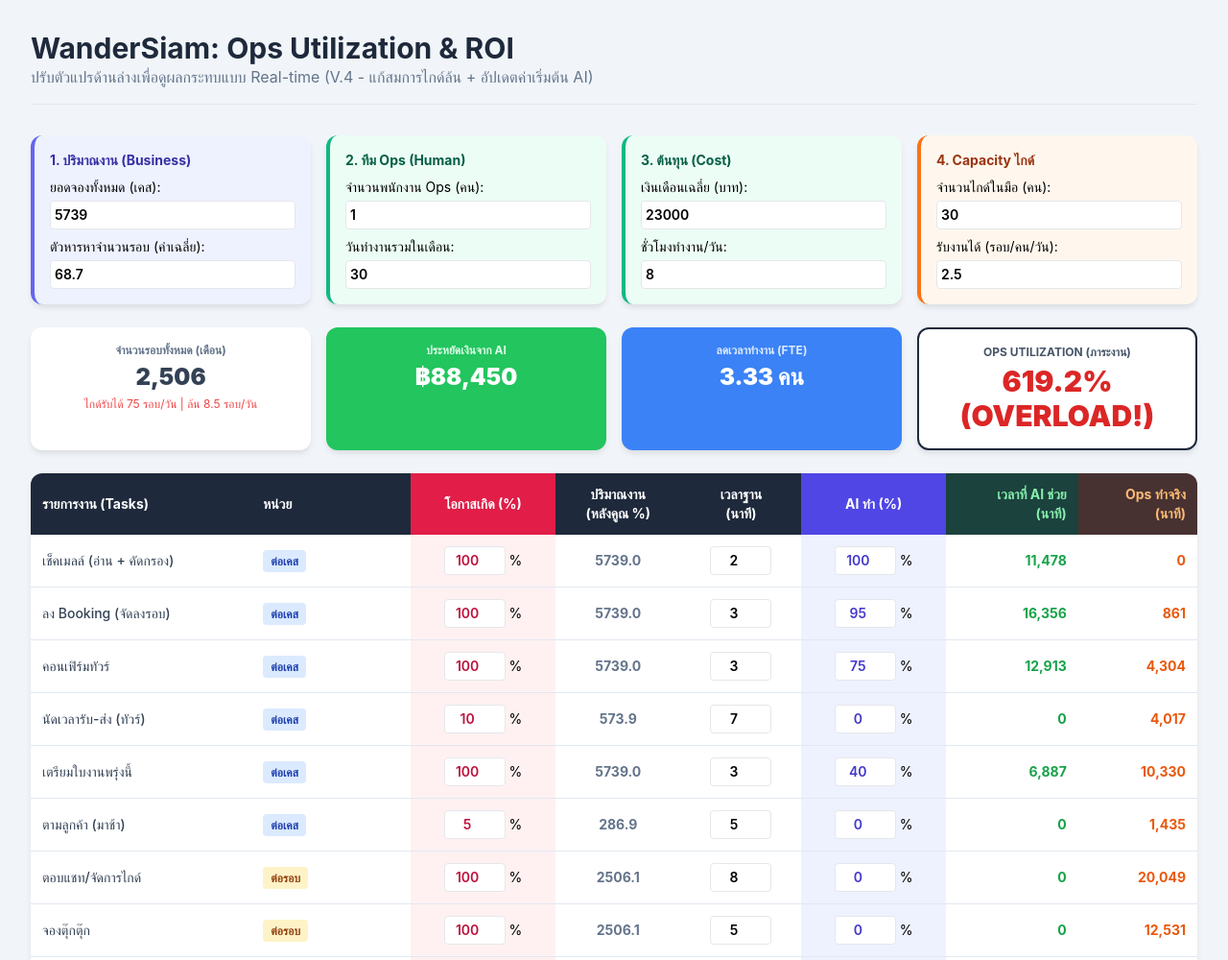
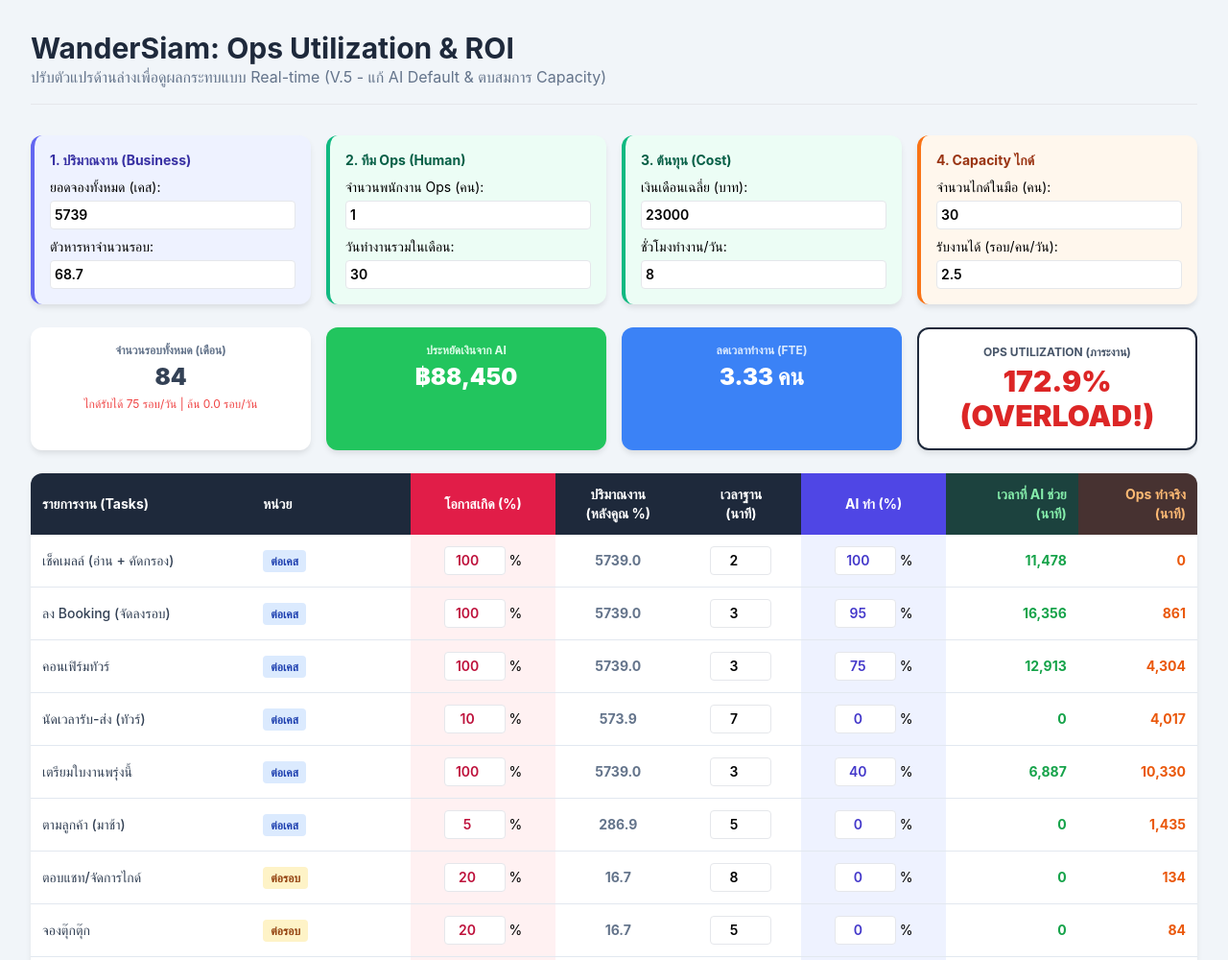
Before and after one commit to PHUCKAPON22/OpsReport, a plain HTML site: page index.html in a window 1280 px wide. Shown: the top 1000 px of the page at 96% size. Drawn offline with nearby package versions, Linux system fonts and the light colour scheme.

Commit message:
Update index.html

```diff
--- a/index.html
+++ b/index.html
@@ -20,7 +20,7 @@
     <div class="max-w-7xl mx-auto">
         <header class="mb-8 border-b pb-4">
             <h1 class="text-3xl font-bold text-slate-800">WanderSiam: Ops Utilization & ROI</h1>
-            <p class="text-slate-500">ปรับตัวแปรด้านล่างเพื่อดูผลกระทบแบบ Real-time (V.4 - แก้สมการไกด์ล้น + อัปเดตค่าเริ่มต้น AI)</p>
+            <p class="text-slate-500">ปรับตัวแปรด้านล่างเพื่อดูผลกระทบแบบ Real-time (V.5 - แก้ AI Default & ตบสมการ Capacity)</p>
         </header>
 
         <div class="grid grid-cols-1 md:grid-cols-4 gap-4 mb-6">
@@ -29,7 +29,7 @@
                 <div class="mt-2 text-sm">
                     <label>ยอดจองทั้งหมด (เคส):</label>
                     <input type="number" id="v_bookings" value="5739" class="w-full mt-1 border rounded p-1 mb-2" oninput="calculateAll()">
-                    <label>ตัวหารหาจำนวนรอบ (ค่าเฉลี่ย):</label>
+                    <label>ตัวหารหาจำนวนรอบ:</label>
                     <input type="number" id="v_bookingPerRound" value="68.7" class="w-full mt-1 border rounded p-1" oninput="calculateAll()">
                 </div>
             </div>
@@ -106,7 +106,7 @@
     </div>
 
     <script>
-        // Master Task List
+        // Master Task List (ปรับ AI Default เป๊ะตามสั่งทุกตัว)
         const tasks = [
             { name: "เช็คเมลล์ (อ่าน + คัดกรอง)", unitType: "case", occurrence: 100, baseTime: 2, aiPercent: 100 },
             { name: "ลง Booking (จัดลงรอบ)", unitType: "case", occurrence: 100, baseTime: 3, aiPercent: 95 },
@@ -114,8 +114,8 @@
             { name: "นัดเวลารับ-ส่ง (ทัวร์)", unitType: "case", occurrence: 10, baseTime: 7, aiPercent: 0 },
             { name: "เตรียมใบงานพรุ่งนี้", unitType: "case", occurrence: 100, baseTime: 3, aiPercent: 40 },
             { name: "ตามลูกค้า (มาช้า)", unitType: "case", occurrence: 5, baseTime: 5, aiPercent: 0 },
-            { name: "ตอบแชท/จัดการไกด์", unitType: "round", occurrence: 100, baseTime: 8, aiPercent: 0 },
-            { name: "จองตุ๊กตุ๊ก", unitType: "round", occurrence: 100, baseTime: 5, aiPercent: 0 },
+            { name: "ตอบแชท/จัดการไกด์", unitType: "round", occurrence: 20, baseTime: 8, aiPercent: 0 },
+            { name: "จองตุ๊กตุ๊ก", unitType: "round", occurrence: 20, baseTime: 5, aiPercent: 0 },
             { name: "ตอบเมลล์ยาว/เสนอราคา", unitType: "case", occurrence: 4, baseTime: 5, aiPercent: 0 },
             { name: "โทรหาลูกค้า (แก้ปัญหา)", unitType: "case", occurrence: 5, baseTime: 4, aiPercent: 0 },
             { name: "จัดทีมรถ (จับคู่รถ-คน)", unitType: "round", occurrence: 100, baseTime: 10, aiPercent: 0 },
@@ -144,15 +144,15 @@
             const guides = parseFloat(document.getElementById('v_guides').value) || 0;
             const guideCap = parseFloat(document.getElementById('v_guideCap').value) || 0;
 
-            // 2. Global Calculations (Corrected Logic)
+            // 2. Global Calculations (ตบสมการ Dimensions ใหม่ให้ถูก)
             const hourlyRate = salary / (26 * workHours);
 
-            const dailyRounds = bookings / bookingPerRound; // รอบต่อวัน (เช่น 5739 / 68.7 = 83.5)
-            const totalRounds = dailyRounds * totalDays;    // รอบทั้งเดือน (เช่น 83.5 * 30 = 2505)
+            const totalRounds = bookings / bookingPerRound;
+            const dailyRounds = totalRounds / totalDays; // ทำให้เป็นรายวันก่อนเทียบ Capacity
 
-            const maxCapacityPerDay = guides * guideCap;    // รับได้สูงสุดต่อวัน (เช่น 30 * 2.5 = 75)
-            const overflowPerDay = Math.max(0, dailyRounds - maxCapacityPerDay); // ส่วนที่ล้นต่อวัน
-            const totalOverflows = overflowPerDay * totalDays; // ส่วนที่ล้นรวมทั้งเดือน
+            const maxCapacityPerDay = guides * guideCap;
+            const overflowPerDay = Math.max(0, dailyRounds - maxCapacityPerDay);
+            const totalOverflows = overflowPerDay * totalDays; // เอาส่วนที่ล้นต่อวัน x จำนวนวัน
 
             document.getElementById('out_totalRounds').innerText = Math.round(totalRounds).toLocaleString();
             document.getElementById('out_overflowInfo').innerText =
```
